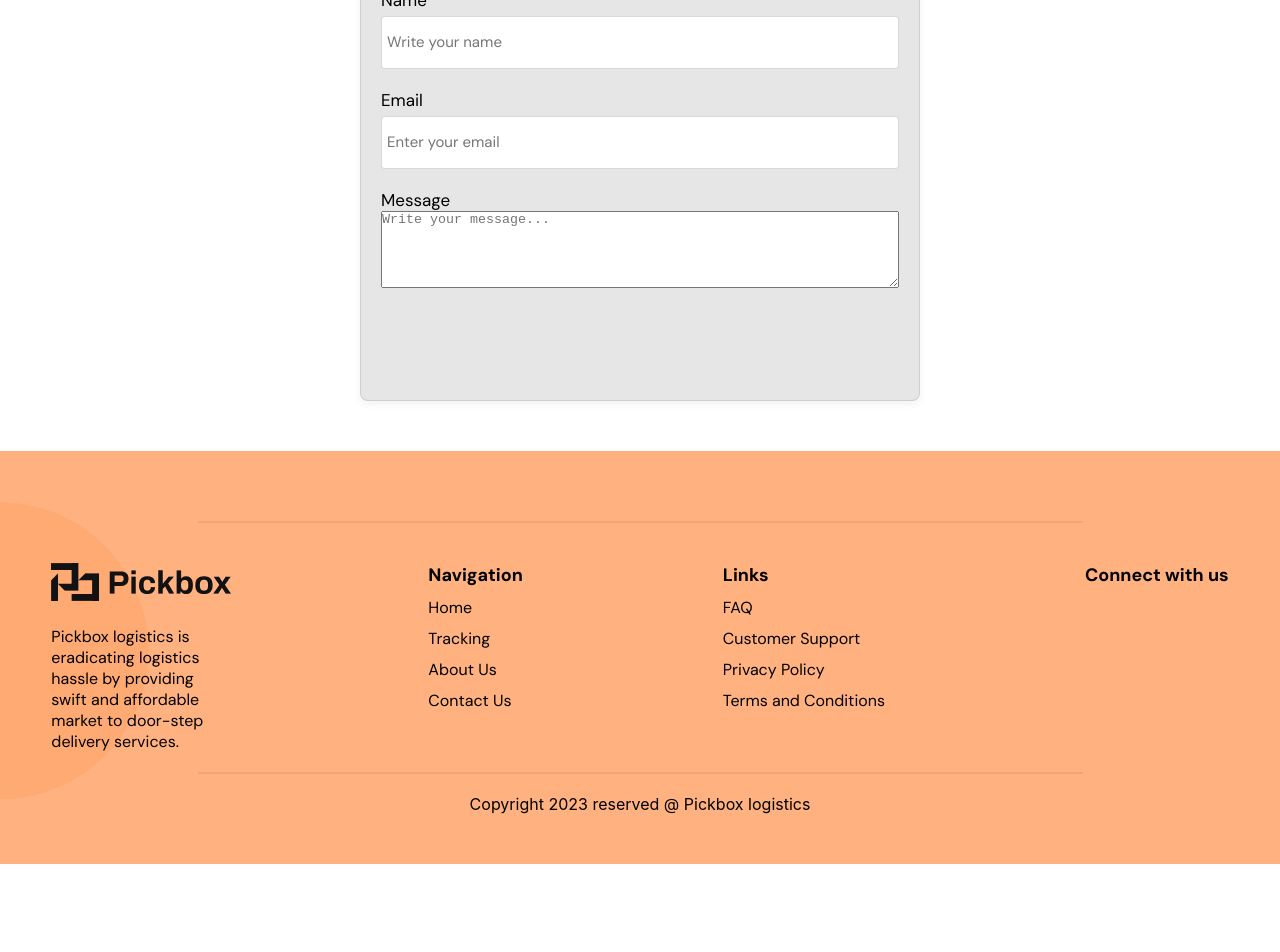
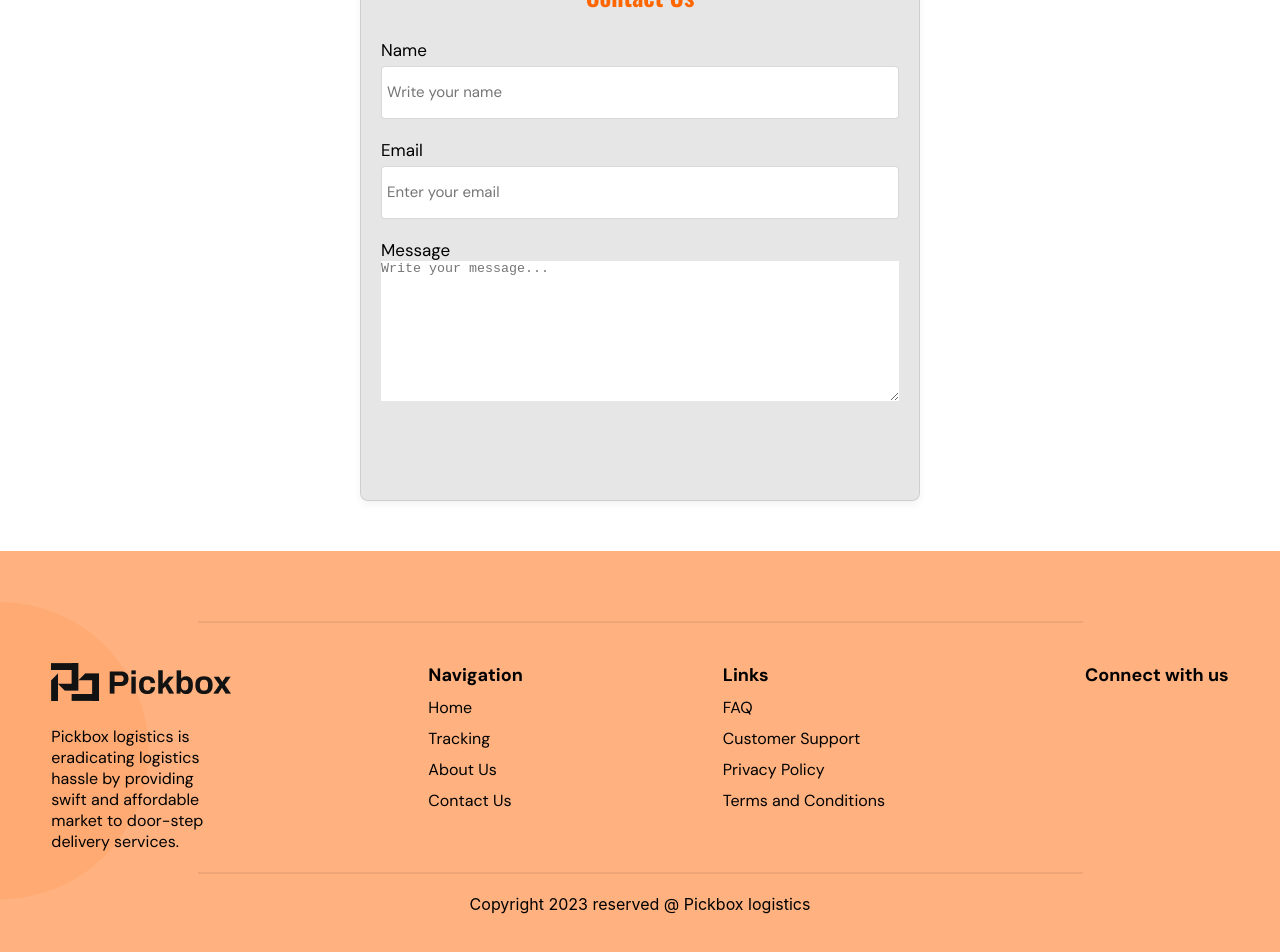
Before and after one commit to Pickbox-Project/Pickbox-frontend, a React (Create React App) app: page /contactus in a window 1280 px wide. Shown: the part 801-1753 px from the top of the page. Before the commit the page ends 1665 px from the top, so only its background shows below. Built offline with nearby package versions, Linux system fonts and the light colour scheme.

Commit message:
Started working on Contact Us Component and the Form

```diff
--- a/src/Components/ContactUs/ContactUs.css
+++ b/src/Components/ContactUs/ContactUs.css
@@ -5,7 +5,7 @@
     box-shadow: 0px 4px 8px rgba(0, 0, 0, 0.05);
     border-radius: 8px;
     width: 560px;
-    height: 490px;
+    height: 540px;
 }
 
 .contact-us-text {
@@ -48,4 +48,6 @@
 
 .contact-form>textarea {
     width: 100%;
+    height: 140px;
+    border: none;
 }
--- a/src/Components/Faqs/Faqs.css
+++ b/src/Components/Faqs/Faqs.css
@@ -13,7 +13,7 @@
     box-shadow: 0px 4px 8px rgba(0, 0, 0, 0.05);
     border-radius: 8px;
     width: 560px;
-    height: 490px;
+    height: 540px;
 }
 
 .faqs-text {
```
